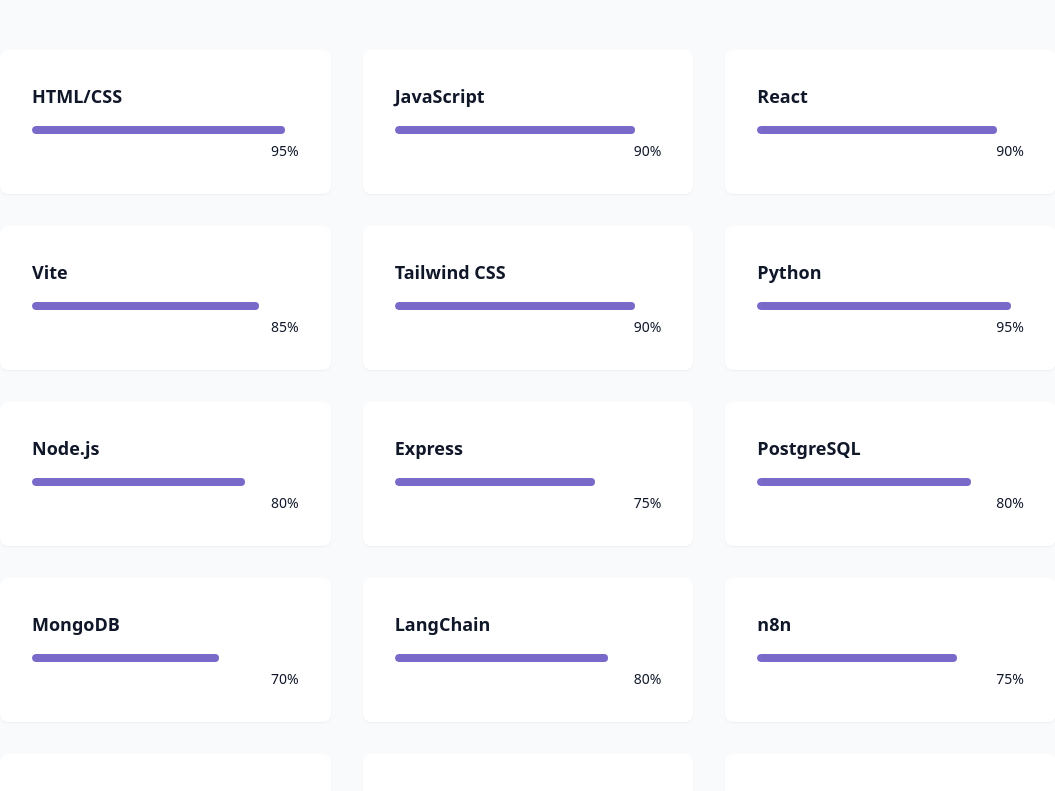
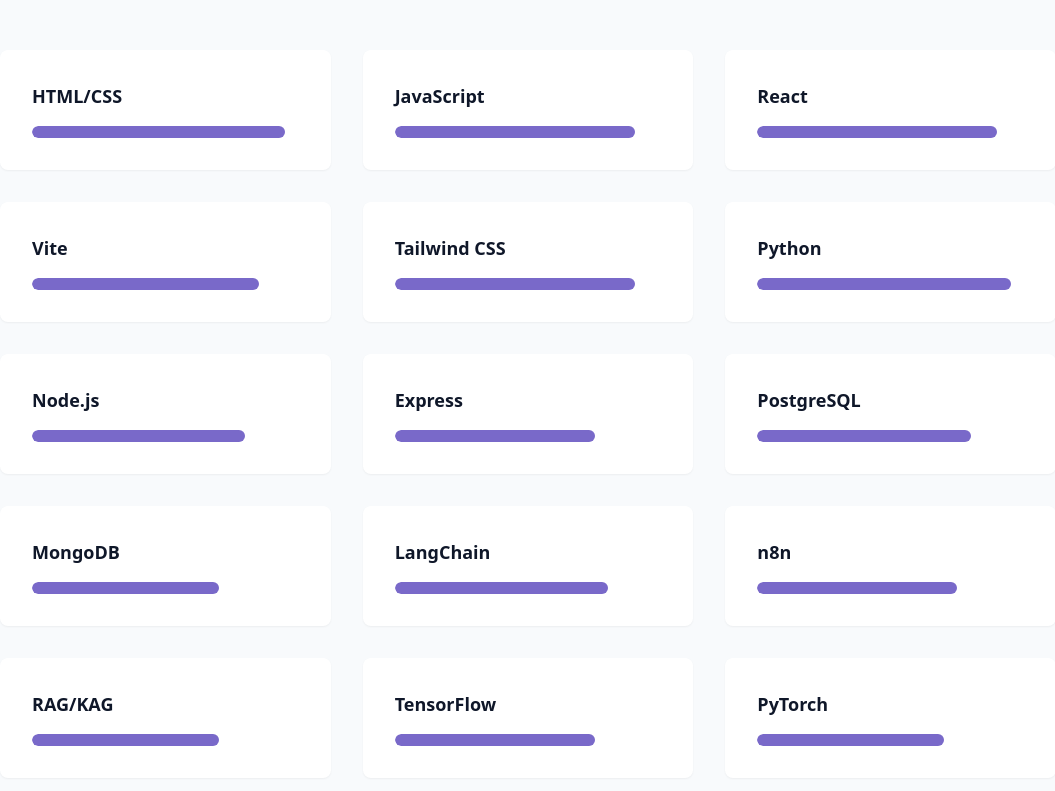
Before and after one commit to KarinaKKarinaK/react-portfolio, a React (Vite) app: page / in a window 1280 px wide. Shown: the part 1760-2551 px from the top of the page, without its empty margins (112-1167 px from the left). Built offline with nearby package versions, Linux system fonts and the light colour scheme.

Commit message:
Updating progress bar UI for skills section

```diff
--- a/src/components/SkillsSection.jsx
+++ b/src/components/SkillsSection.jsx
@@ -76,17 +76,14 @@
                 <div className="text-left mb-4">
                 <h3 className="font-semibold text-lg"> {skill.name}</h3>
                 </div>
-                <div className="w-full bg-secondary/50 h-2 rounded-full overflow-hidden">
+                <div className="relative w-full h-3 rounded-full overflow-hidden">
+                {/* Background bar (100% filled) */}
+                <div className="absolute inset-0 bg-secondary/40 dark:bg-secondary/30 rounded-full" />
+                {/* Progress bar */}
                 <div
-                    className="bg-primary h-2 rounded-full origin-left animate-[grow_1.5s_ease-out]"
+                    className="absolute inset-y-0 left-0 bg-primary rounded-full origin-left animate-[grow_1.5s_ease-out]"
                     style={{ width: skill.level + "%" }}
                 />
-                </div>
-
-                <div className="text-right mt-1">
-                <span className="text-sm text-muted-foreground">
-                    {skill.level}%
-                </span>
                 </div>
             </div>
             ))}
```
